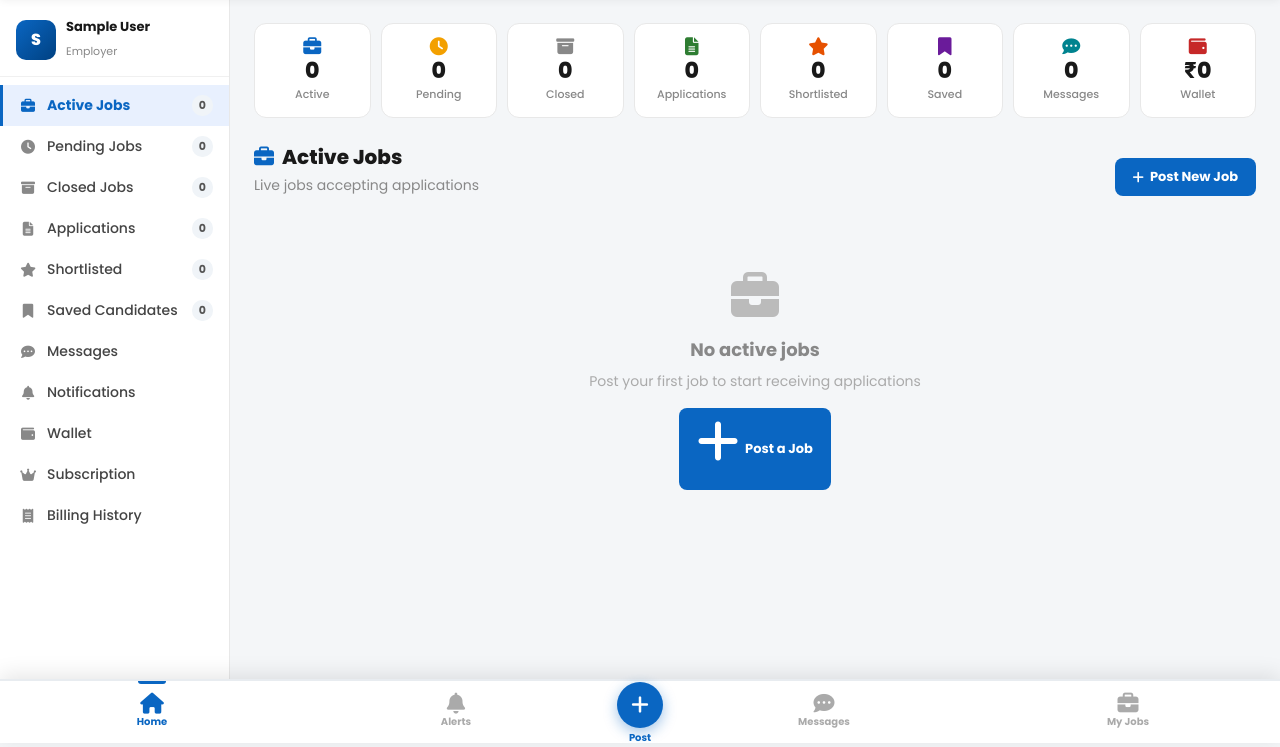
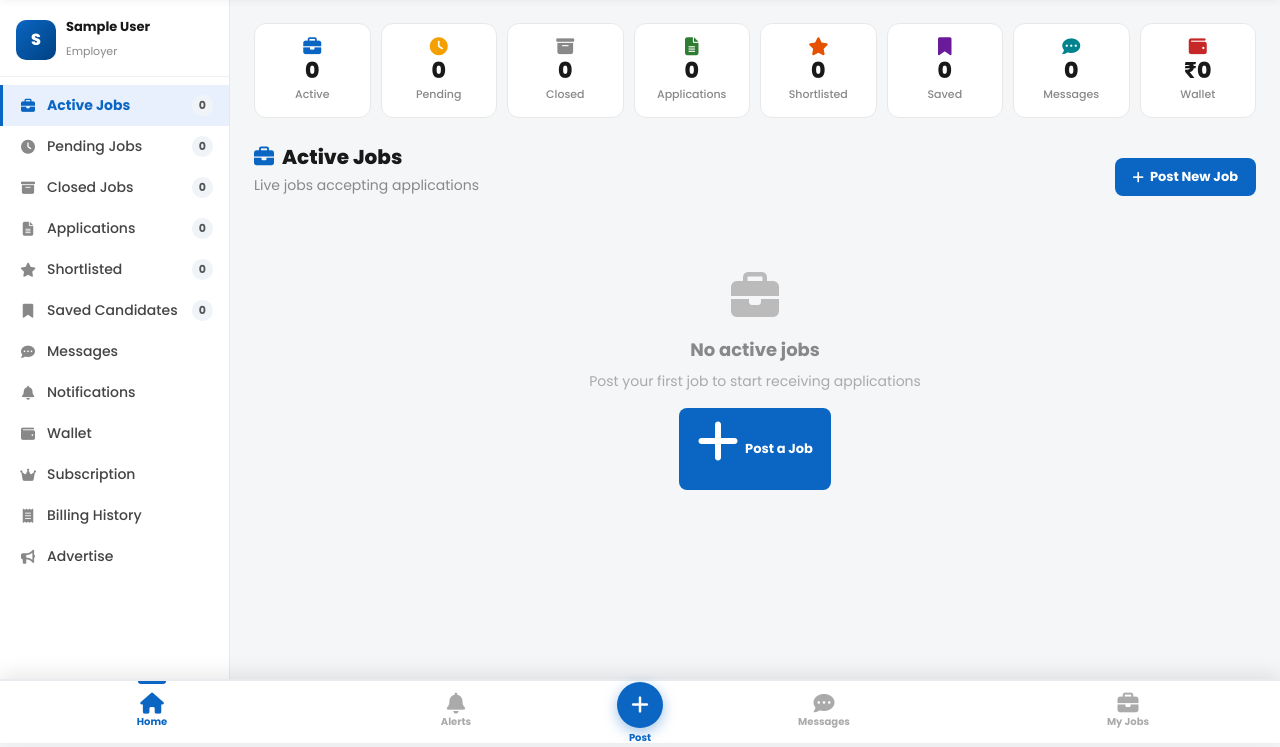
Before and after one commit to Sibi46/my-pincode, a Django app: page /employer/dashboard/ in a window 1280 px wide. Shown: the part 57-804 px from the top of the page. Run offline with Django 4.2, Linux system fonts and the light colour scheme; the visitor is signed in with stand-in values (Sample User, id 1); data comes from the database, SQL or seed files in the repository; data that the repository does not hold is empty.

Commit message:
Add Advertise link to employer dashboard sidebar nav

```diff
--- a/templates/employer_dashboard.html
+++ b/templates/employer_dashboard.html
@@ -98,6 +98,9 @@
       </a>
       <a class="snav-item" onclick="showSection('billing',this)" data-sec="billing">
         <i class="fas fa-receipt"></i> Billing History
+      </a>
+      <a class="snav-item" href="/advertiser/dashboard/">
+        <i class="fas fa-bullhorn"></i> Advertise
       </a>
     </nav>
 
```
